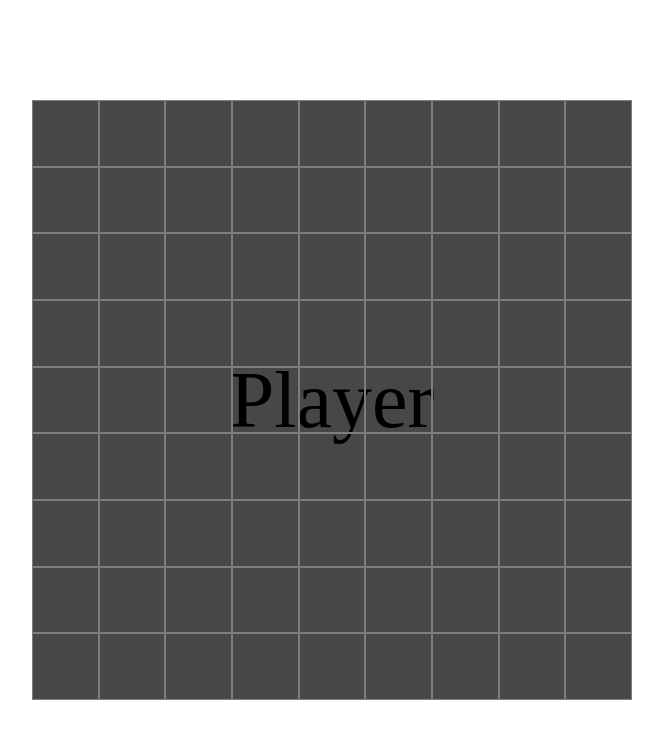
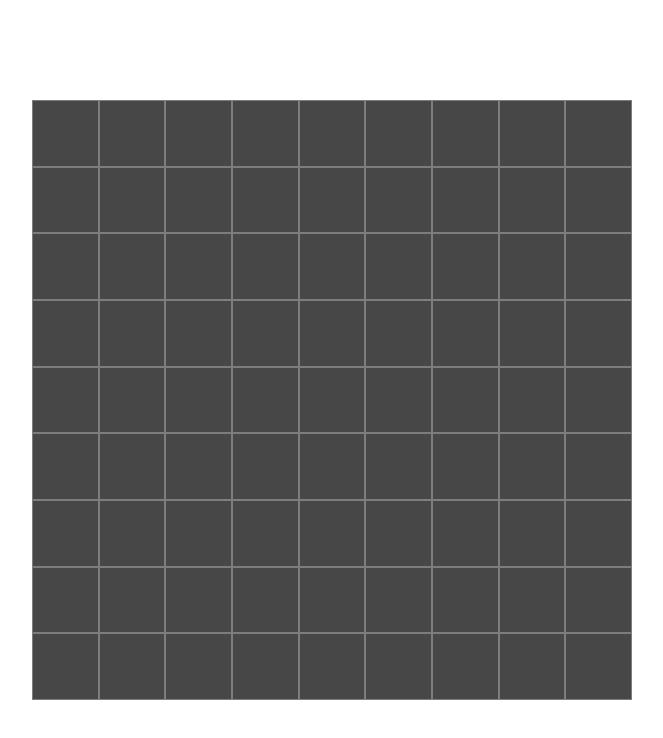
Before and after one commit to farah-najib/frk-24s-J-components, a React (Vite) app: page / in a window 1280 px wide. Shown: the top 738 px of the page, without its empty margins (208-871 px from the left). Built offline with nearby package versions, Linux system fonts and the light colour scheme; the HTML template or start-up script is replaced by a standard one.

Commit message:
removed player text from board

```diff
--- a/src/components/Board/Board.jsx
+++ b/src/components/Board/Board.jsx
@@ -23,10 +23,6 @@ const Board = ({
   return (
     <div className={styles.boardWrapper}>
       <div className={`${styles.board} ${className}`} onClick={handleCellClick}>
-        {/* Player story - text behind cells */}
-        {!gameEnded && (
-          <div className={styles.playerOverlay}>Player {playerTurn}</div>
-        )}
 
         <div className={styles.cells}>
           {cellsToRender.map((_, idx) => (
```
